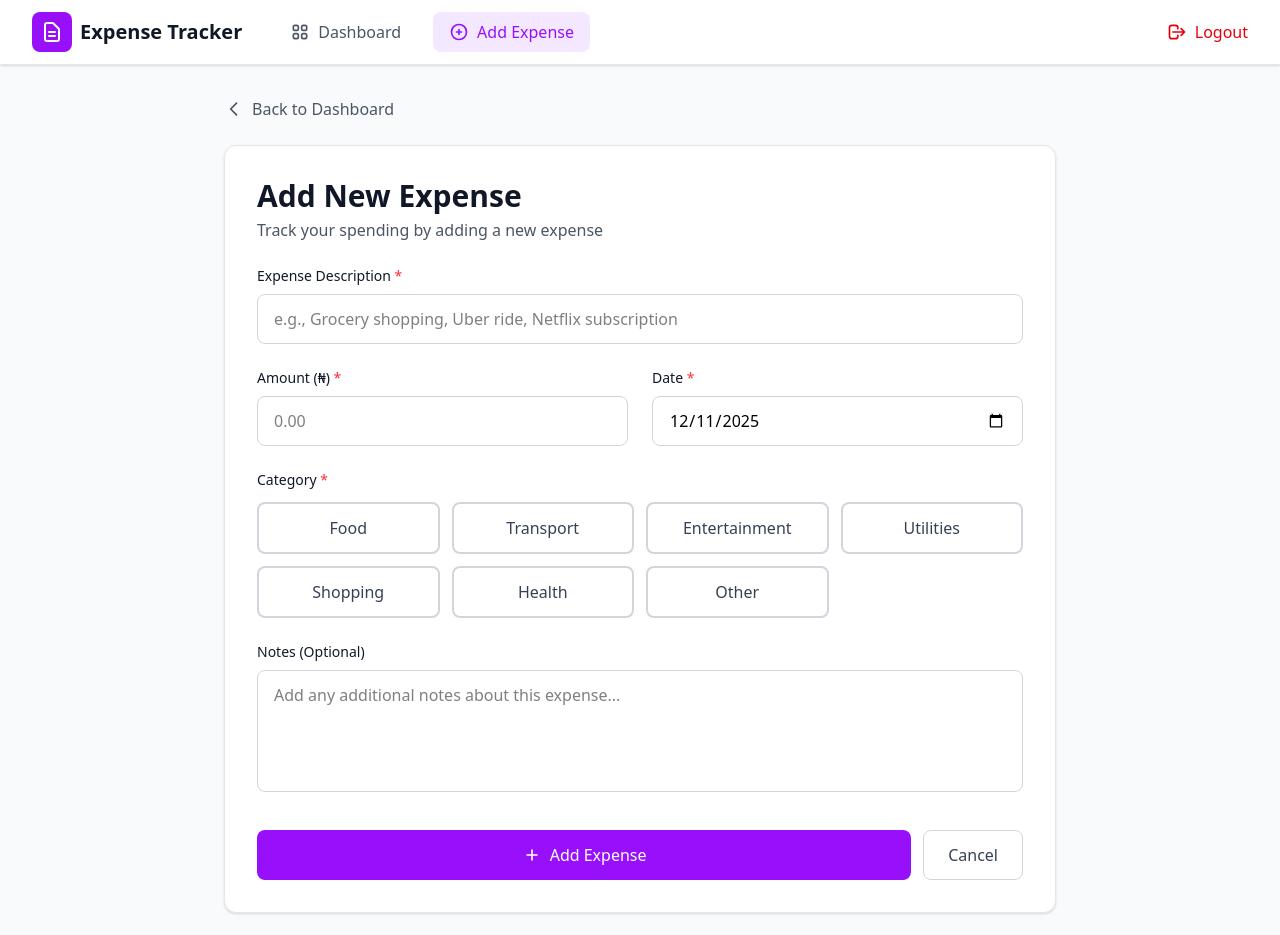
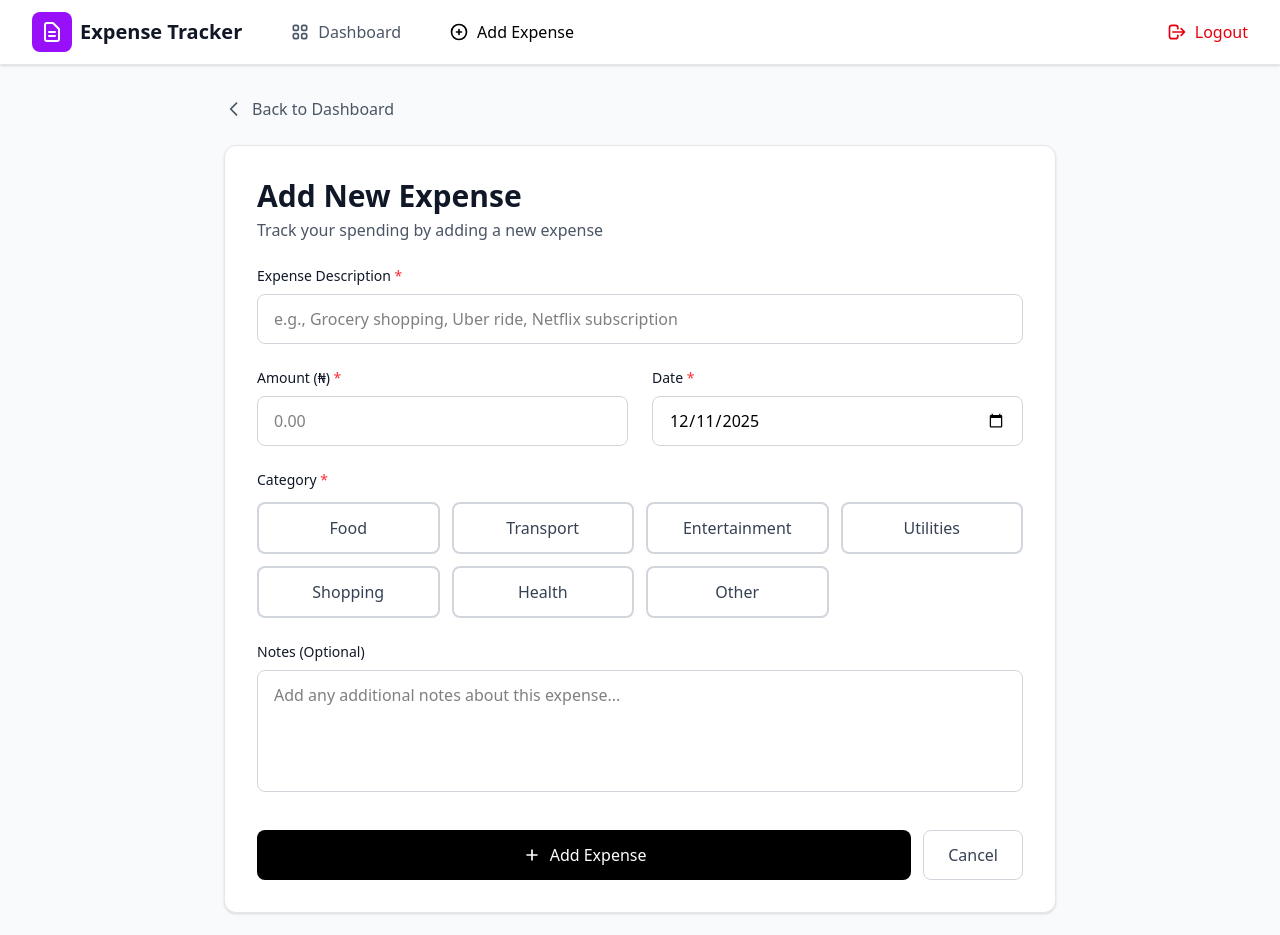
Before and after one commit to ayothekingg/fin-tracker-client, an Angular app: page /add-expense in a window 1280 px wide. Shown: the top 935 px of the page. Built offline with nearby package versions, Linux system fonts and the light colour scheme.

Commit message:
(refactor): button color changed

```diff
--- a/src/app/pages/add-expense/add-expense.component.html
+++ b/src/app/pages/add-expense/add-expense.component.html
@@ -50,7 +50,7 @@
             </button>
 
             <button
-              class="px-4 py-2 bg-purple-100 text-purple-600 rounded-lg font-medium flex items-center space-x-2"
+              class="px-4 py-2 rounded-lg font-medium flex items-center space-x-2"
             >
               <svg
                 class="w-5 h-5"
@@ -254,7 +254,7 @@
             [disabled]="isSubmitting"
             [class.opacity-50]="isSubmitting"
             [class.cursor-not-allowed]="isSubmitting"
-            class="flex-1 px-6 py-3 bg-purple-600 text-white rounded-lg font-medium hover:bg-purple-700 transition flex items-center justify-center space-x-2"
+            class="flex-1 px-6 py-3 bg-black text-white rounded-lg font-medium hover:bg-purple-700 transition flex items-center justify-center space-x-2"
           >
             <svg
               *ngIf="!isSubmitting"
```
